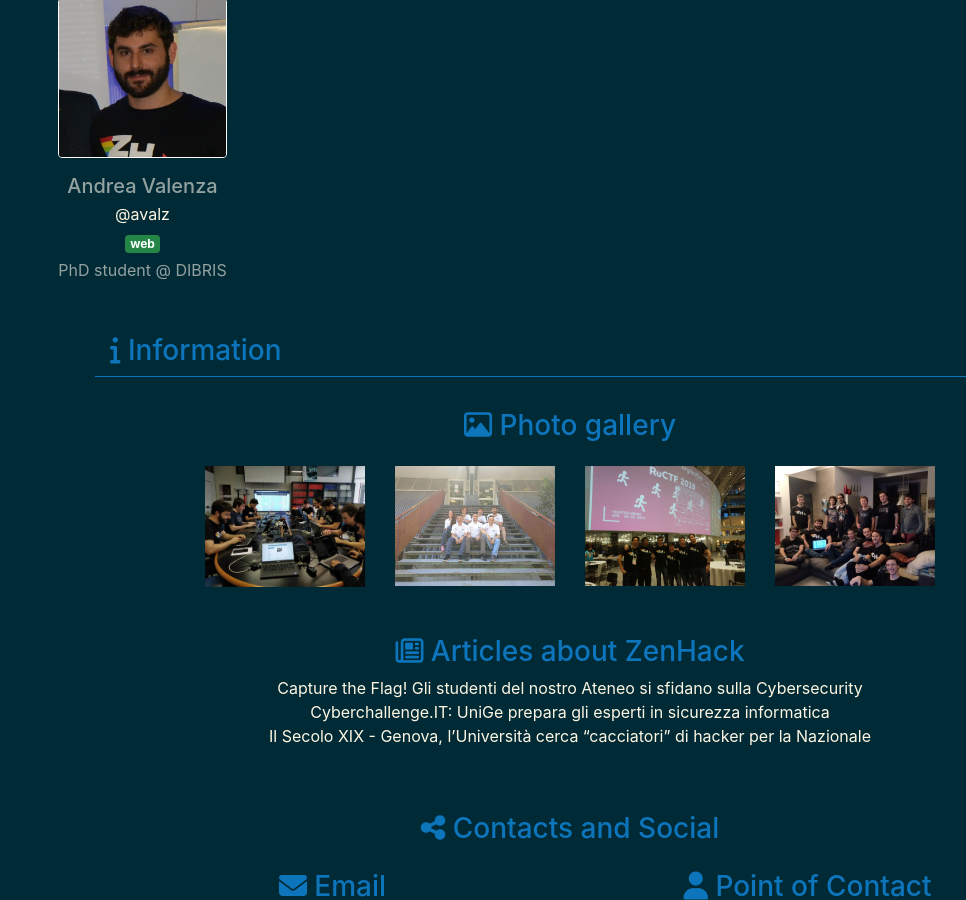
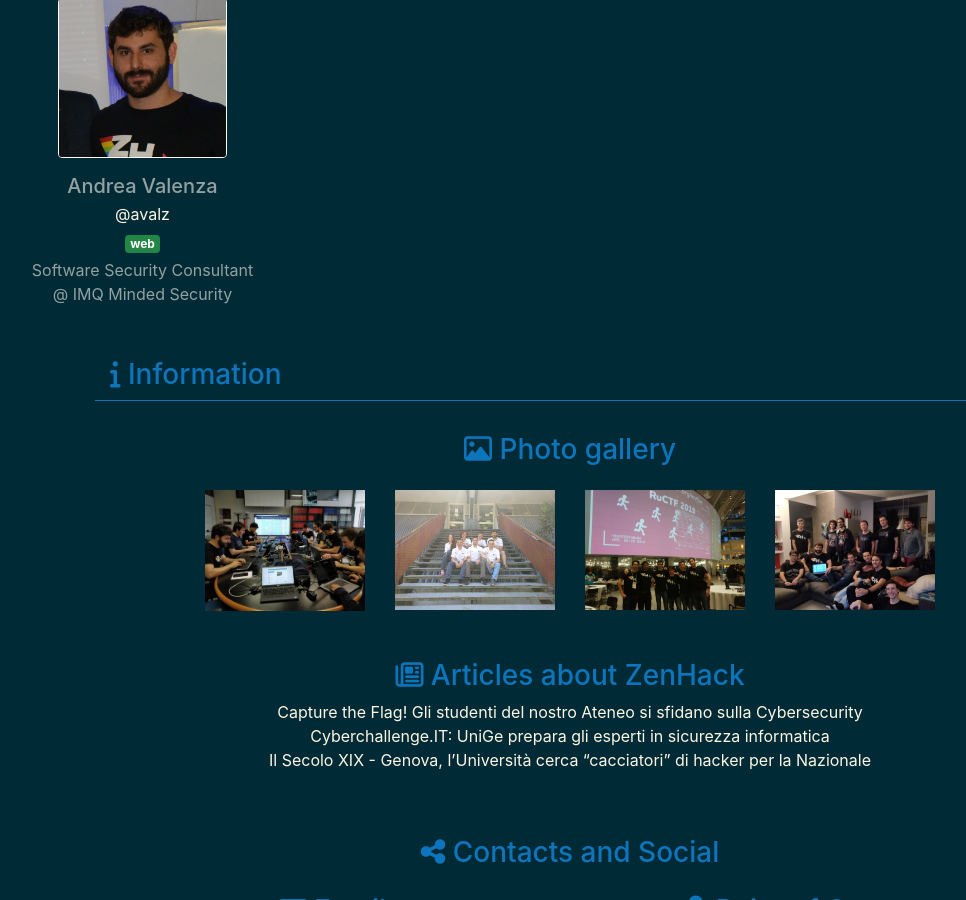
Before and after one commit to ZenHackTeam/ZenHackWebsite, a Jekyll site: the page built from index.html, in a window 1280 px wide and 900 px high, scrolled down 2777 px. Shown: the whole window, without its empty margins (70-1036 px from the left). Built offline with Jekyll 4.4.1, drawn with Linux system fonts in a browser that asks for light colours; nearby versions of some CDN libraries; comment, search, counter and statistics services are not loaded.

Commit message:
Update avalz

```diff
--- a/_data/members.json
+++ b/_data/members.json
@@ -15,5 +15,5 @@
     {"name": "Marco Rando",         "nickname": "Akatsuki96",   "description": "Student @ UniGe",               "link": "#", "ctf": []},
     {"name": "Alessio Ravera",      "nickname": "alerave96",    "description": "Student @ UniGe",               "link": "#", "ctf": ["rev", "pwn"]},
     {"name": "Luigi Sciolla",       "nickname": "killua",       "description": "Student @ UniGe",               "link": "#", "ctf": ["guessing"]},
-    {"name": "Andrea Valenza",      "nickname": "avalz",        "description": "PhD student @ DIBRIS",          "link": "#", "ctf": ["web"]}
+    {"name": "Andrea Valenza",      "nickname": "avalz",        "description": "Software Security Consultant @ IMQ Minded Security",          "link": "https://avalz.it", "ctf": ["web"]}
 ]
```
